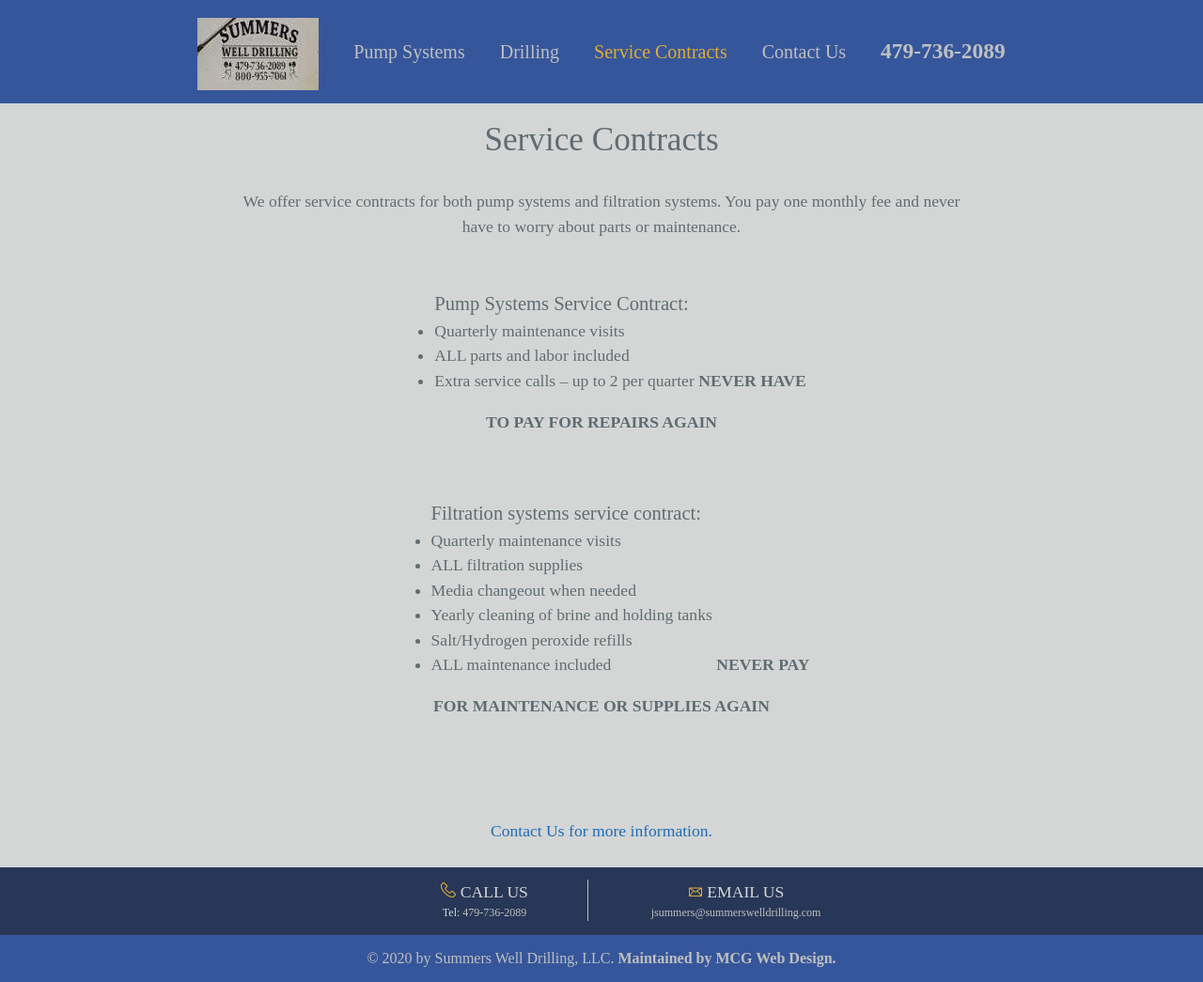
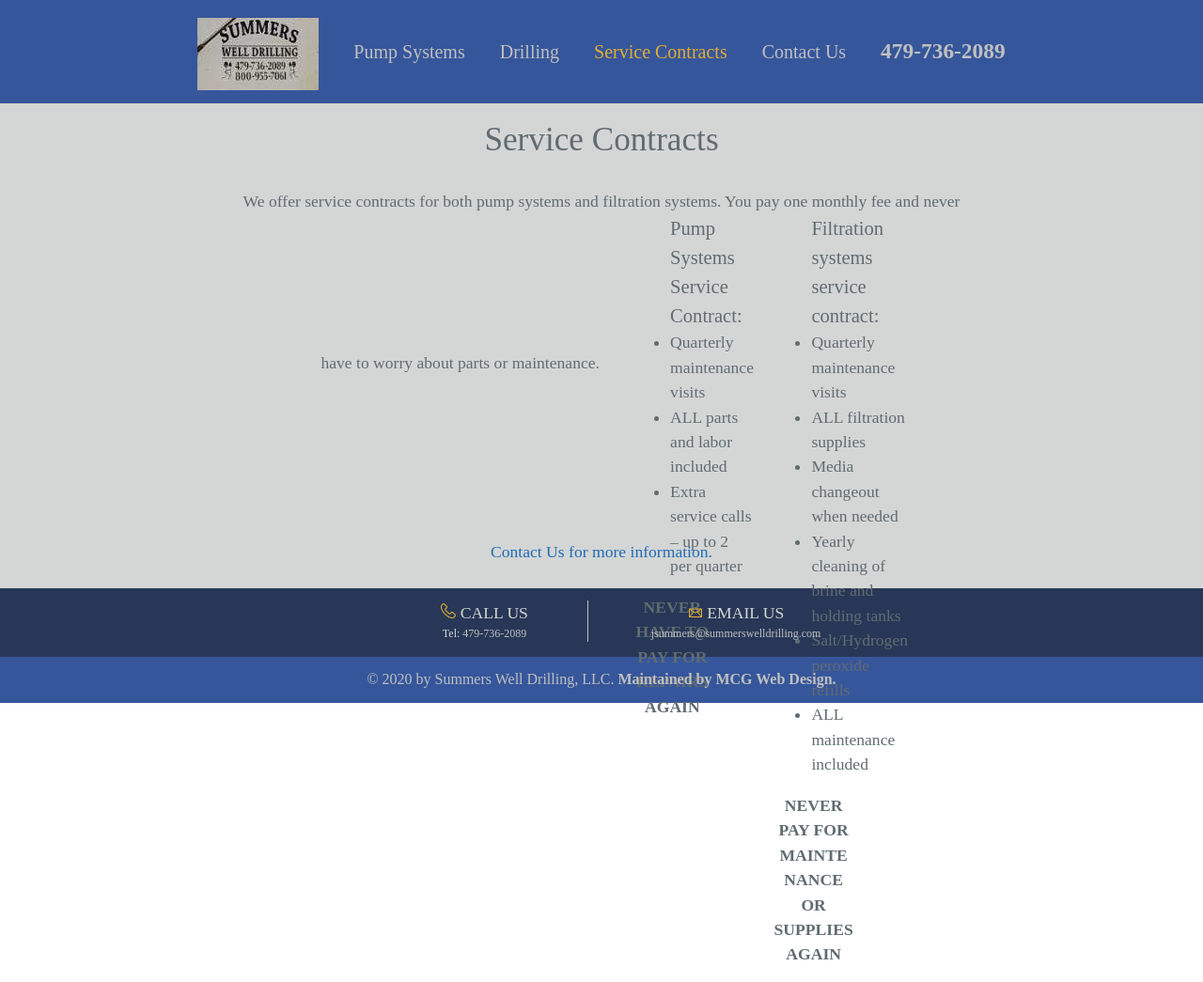
Before and after one commit to jamess999888/SummersDrilling, a Jekyll site: the page built from serviceContracts.md, in a window 1280 px wide. Shown: the whole page at 94% size. Built offline with Jekyll 4.4.1, drawn with Linux system fonts in a browser that asks for light colours; our own code applies the rules of GitHub Pages for plain Markdown files.

Commit message:
working on service contracts

```diff
--- a/css/style.css
+++ b/css/style.css
@@ -1294,10 +1294,13 @@ ul.topnav li.right {
 }
 
 #serviceContracts #list {
-    display: block;
-    width: 100%;
-    height: auto;
-    margin: 5% 0;
+    display: inline-block;
+    padding: 0 2% 0 2%;
+    width: 15%;
+    height: 20rem;
+    margin: 0 2%;
+    vertical-align: middle;
+    text-decoration: none;
 }
 
 #serviceContracts ul {
```
